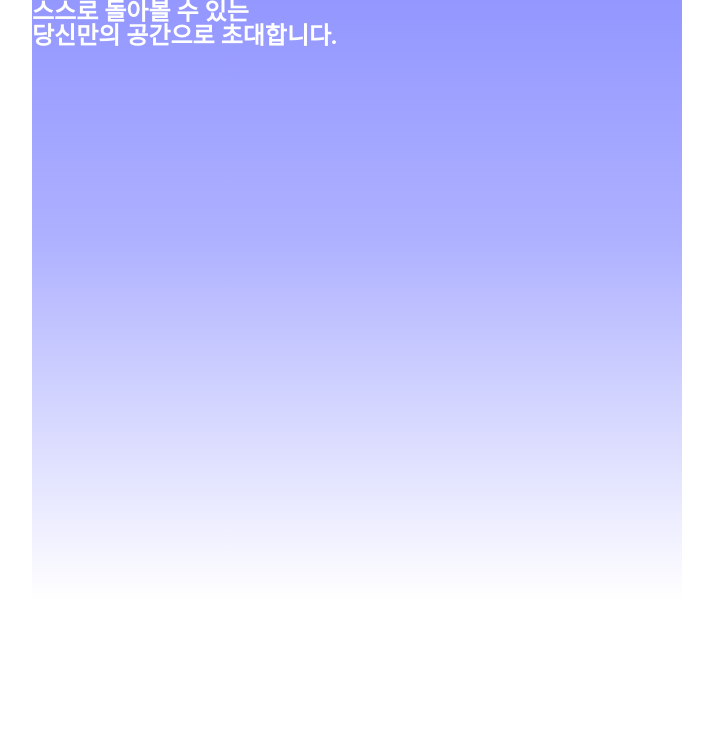
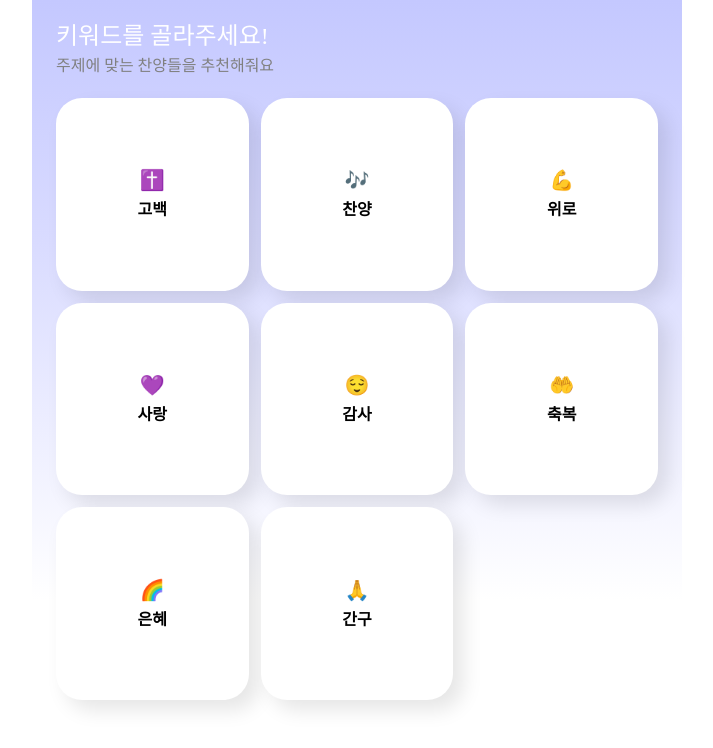
Before and after one commit to luke7231/conti-maker, a React (Create React App) app: page / in a window 1280 px wide. Shown: the top 748 px of the page, without its empty margins (283-996 px from the left). Built offline with nearby package versions, Linux system fonts and the light colour scheme; a web font is replaced by a local one.

Commit message:
feat: keyword page

```diff
--- a/src/App.tsx
+++ b/src/App.tsx
@@ -6,8 +6,9 @@ const Wrapper = styled.section`
     height: 100vh;
     width: 100%;
     margin: 0 auto !important;
-    background: linear-gradient(180deg, #9397ff, #aeb1ff 30%, #fff 75%, #fff);
-    ${getResponsiveMaxWidth()}
+    // background: linear-gradient(180deg, #9397ff, #aeb1ff 30%, #fff 75%, #fff);
+    background: linear-gradient(180deg, #c4c8ff, #d9dbff 30%, #fff 75%, #fff);
+    ${getResponsiveMaxWidth()};
 `;
 function App() {
     return (
--- a/src/global-style.tsx
+++ b/src/global-style.tsx
@@ -26,7 +26,6 @@ const GlobalStyle = createGlobalStyle`
         line-height: 1;
         font-family: Pretendard;
 
-        background: linear-gradient(180deg,#9397ff,#aeb1ff 30%,#fff 75%,#fff);
         background: #fff;
         color: #fff;
 
--- a/src/screen/home/index.tsx
+++ b/src/screen/home/index.tsx
@@ -1,7 +1,98 @@
+import styled from "styled-components";
+
+const data = [
+    {
+        icon: "✝️",
+        title: "고백",
+    },
+    {
+        icon: "🎶",
+        title: "찬양",
+    },
+    {
+        icon: "💪",
+        title: "위로",
+    },
+
+    {
+        icon: "💜",
+        title: "사랑",
+    },
+    {
+        icon: "😌",
+        title: "감사",
+    },
+    {
+        icon: "🤲",
+        title: "축복",
+    },
+    {
+        icon: "🌈",
+        title: "은혜",
+    },
+    {
+        icon: "🙏",
+        title: "간구",
+    },
+];
+const Title = styled.div`
+    font-size: 24px;
+    font-weight: 500;
+    padding-left: 24px;
+    padding-top: 24px;
+    color: #fff;
+`;
+const SubTitle = styled.div`
+    font-size: 16px;
+    padding: 10px 0 0 24px;
+    color: gray;
+`;
+const GridWrap = styled.div`
+    width: 100%;
+    height: 100%;
+    display: grid;
+    grid-template-columns: repeat(2, minmax(0, 1fr));
+    grid-gap: 12px;
+
+    @media (min-width: 767px) {
+        grid-template-columns: repeat(3, minmax(0, 1fr));
+    }
+    padding: 24px;
+`;
+const Item = styled.div`
+    display: flex;
+    flex-direction: column;
+    justify-content: center;
+    align-items: center;
+    background: #fff;
+    aspect-ratio: 1;
+    border-radius: 26px;
+    box-shadow: 10px 10px 20px rgba(0, 0, 0, 0.1);
+`;
+const Icon = styled.div`
+    font-size: 20px;
+`;
+const Keyword = styled.div`
+    margin-top: 12px;
+    font-size: 16px;
+    font-weight: 600;
+    color: #000;
+`;
 const Home = () => {
     return (
-        <div style={{ fontWeight: 600, fontSize: "24px" }}>
-            스스로 돌아볼 수 있는 <br /> 당신만의 공간으로 초대합니다.
+        <div>
+            <Title>키워드를 골라주세요!</Title>
+            <SubTitle>주제에 맞는 찬양들을 추천해줘요</SubTitle>
+            <GridWrap>
+                {data.map((menu) => {
+                    return (
+                        <Item>
+                            <Icon>{menu.icon}</Icon>
+                            <Keyword>{menu.title}</Keyword>
+                        </Item>
+                    );
+                })}
+            </GridWrap>
         </div>
     );
 };
```
